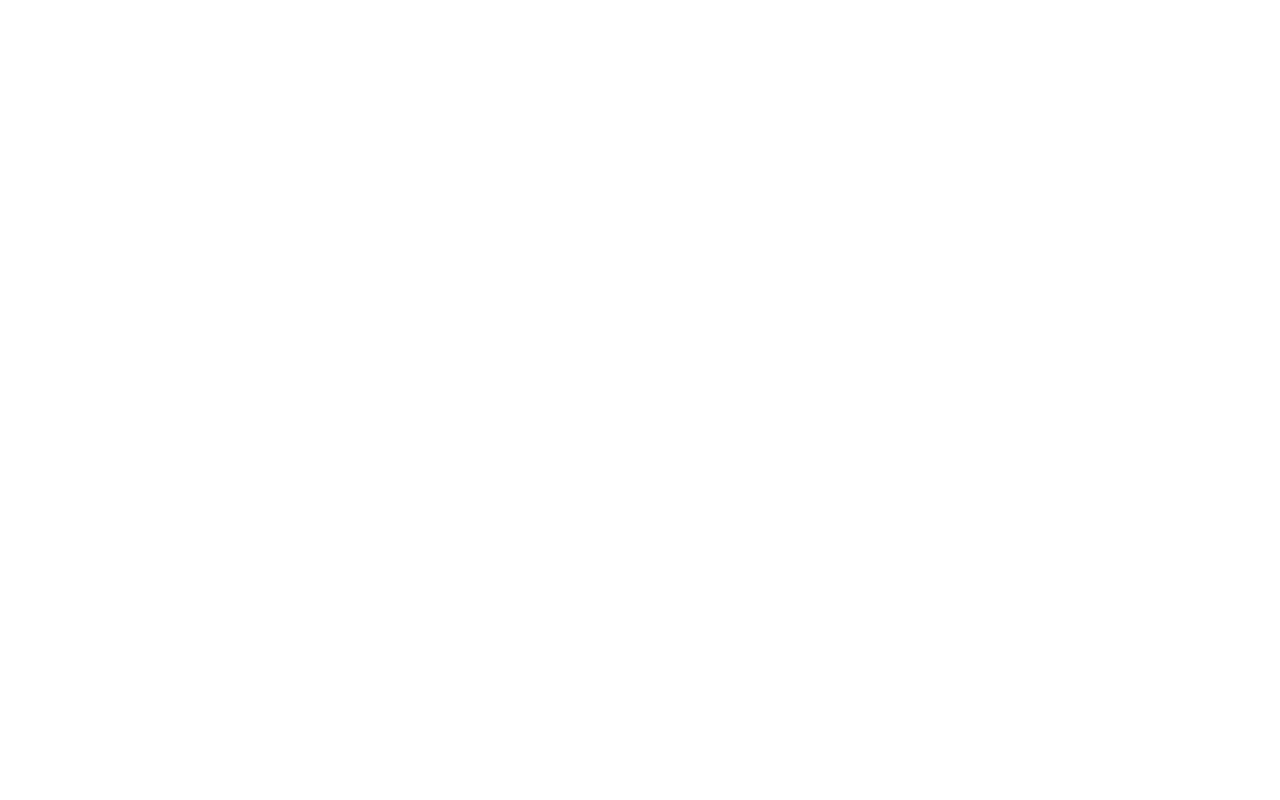
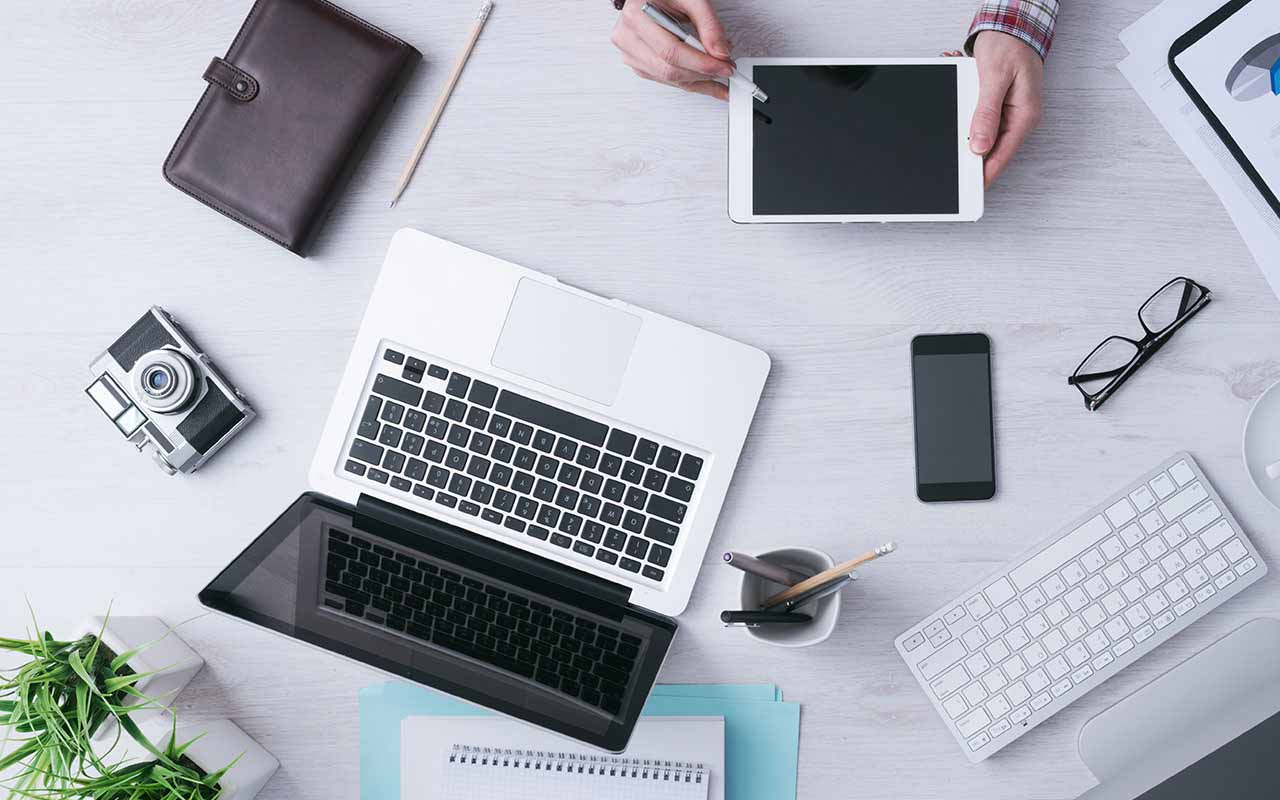
Before and after one commit to kingswareitil/kcitsm-app, a plain HTML site: page index.html in a window 1280 px wide. Drawn offline with Linux system fonts and the light colour scheme.

Commit message:
增加背景图

```diff
--- a/index.html
+++ b/index.html
@@ -3,6 +3,14 @@
 	<head>
 		<meta charset="utf-8" />
 		<title>KCITSM</title>
+		<style type="text/css">
+			body{
+				margin: 0px ;
+				padding: 0px ;
+				background: url(background.jpg);
+			}
+
+		</style>
 	</head>
 	<body>
 
```
